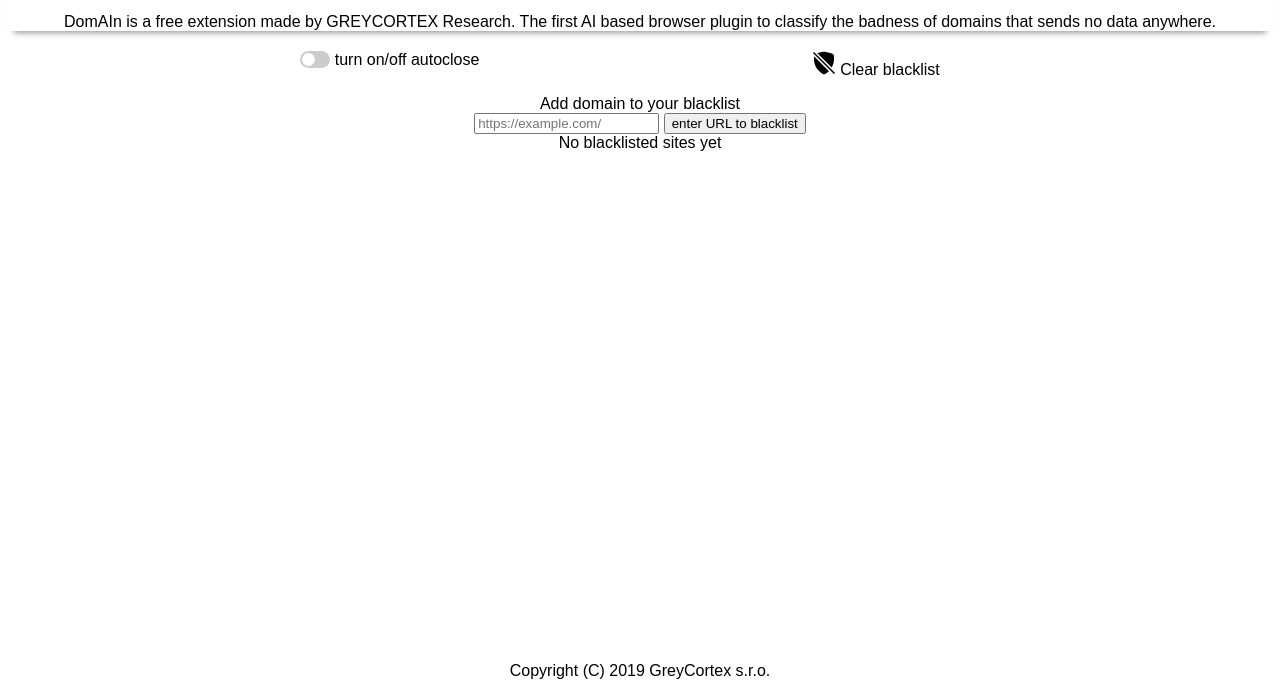
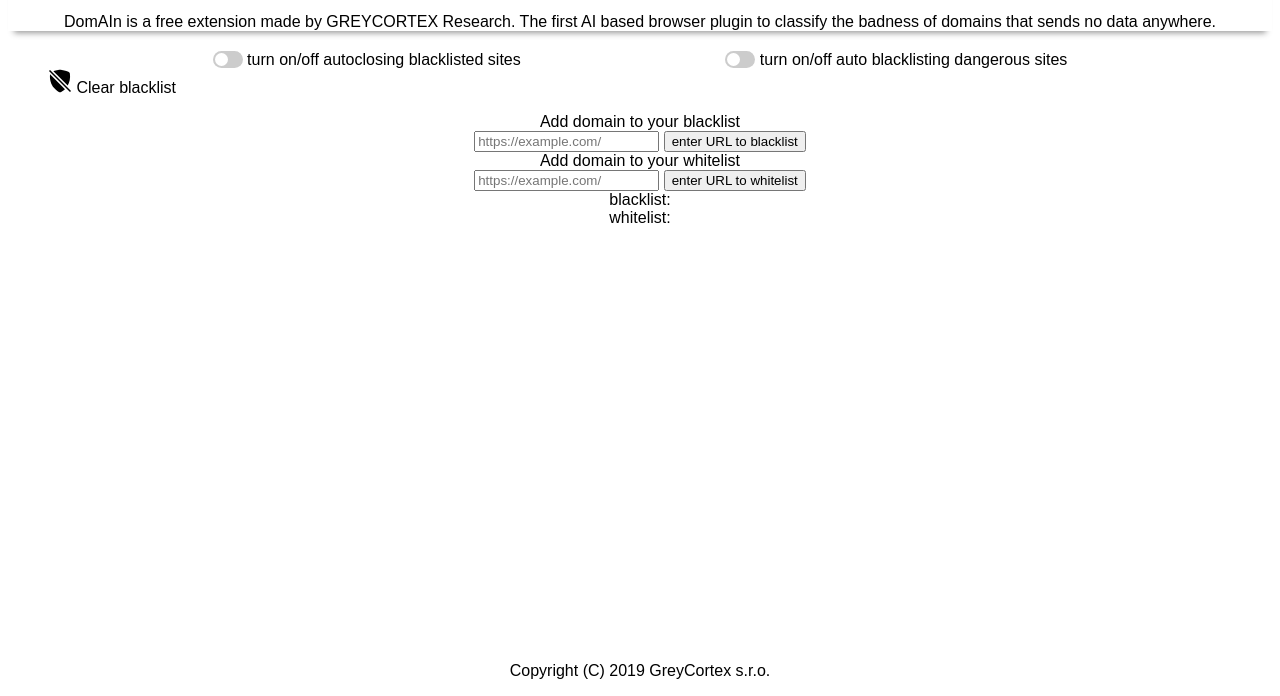
Before and after one commit to greycortex/DomAInt, a browser extension: page options.html in a window 1280 px wide. Shown: the part 104-800 px from the top of the page. Drawn offline with Linux system fonts and the light colour scheme.

Commit message:
auto blacklist dangerous sites button

```diff
--- a/options.html
+++ b/options.html
@@ -28,8 +28,21 @@
           <input type="checkbox" id="toggleButton" name="toggleButton" />
           <span class="slider round"></span>
         </label>
-        <span class="tooltiptext">turn on/off autoclose</span>
+        <span class="tooltiptext">turn on/off autoclosing blacklisted sites</span>
       </div>
+
+
+
+
+        <div class="switchElem">
+          <label class="switch">
+            <input type="checkbox" id="autoBlacklist" name="autoBlacklist" />
+            <span class="slider round"></span>
+          </label>
+          <span class="tooltiptext">turn on/off auto blacklisting dangerous sites</span>
+        </div>
+      </div>
+
 
       <figure id="clear">
         <svg
@@ -61,13 +74,30 @@
             <input type="text" name="url" placeholder="https://example.com/" required/>
           <input  type="submit" value="enter URL to blacklist"/>
         </form>
-
-        <div class="blacklist" id="blackList"></div>
       </div>
     </div>
+
+    <div class="center">
+      <div>
+        <form id="whitelistForm">
+          <label> Add domain to your whitelist </label><br />
+
+            <input type="text" name="whitelistUrl" placeholder="https://example.com/" required/>
+          <input  type="submit" value="enter URL to whitelist"/>
+        </form>
+        blacklist:
+        <div class="blacklist" id="blacklist"></div>
+        whitelist:
+        <div class="whitelist" id="whitelist"></div>
+      </div>
+    </div>
+
     <p class="footer">
       Copyright (C) 2019 GreyCortex s.r.o.
   </p>
+    <script src="js/browser-polyfill.js"></script>
+    <script src="js/mergedSettings.js"></script>
     <script src="js/options.js"></script>
+
   </body>
 </html>
```
Also changed, not shown: popup.html (+22 -6 lines).
